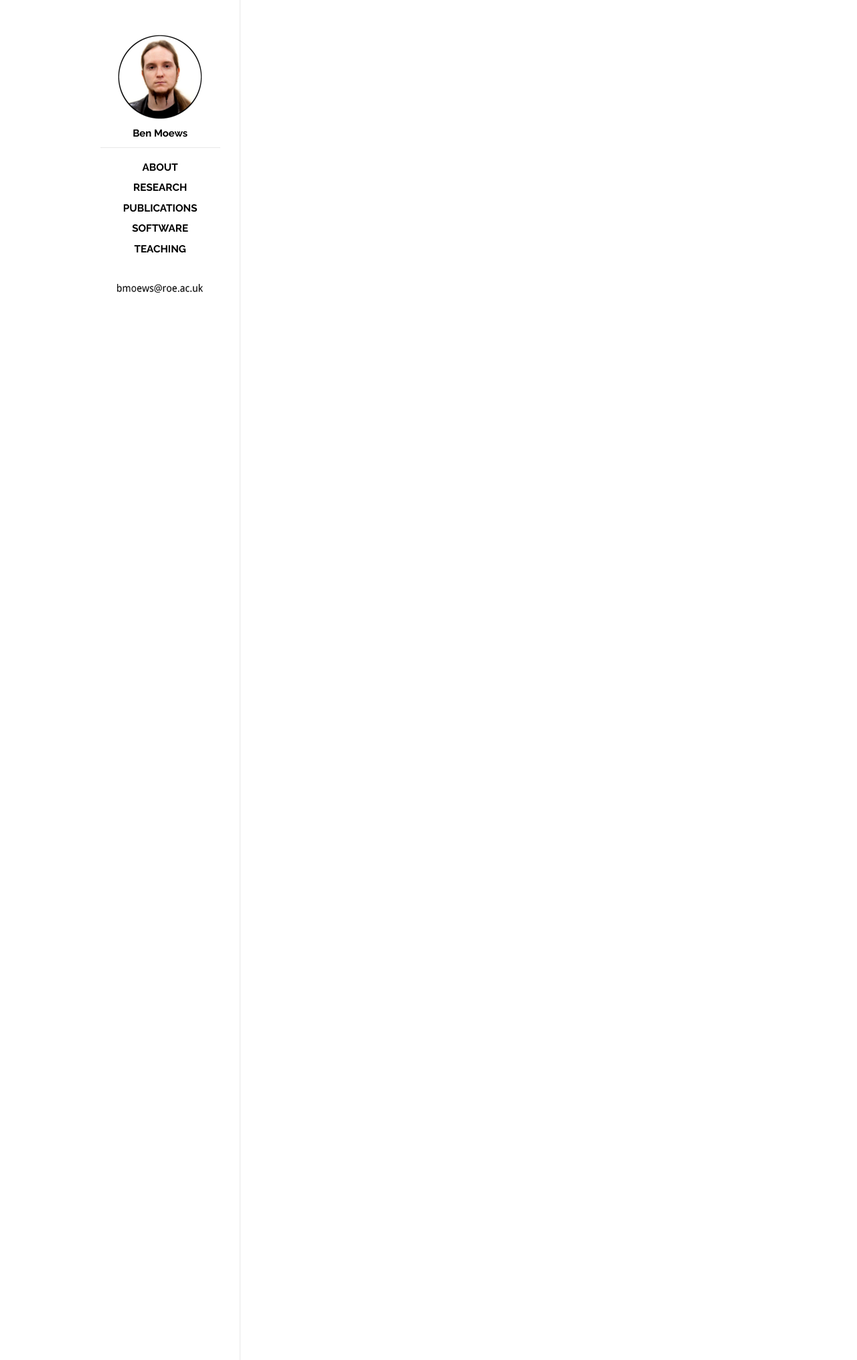
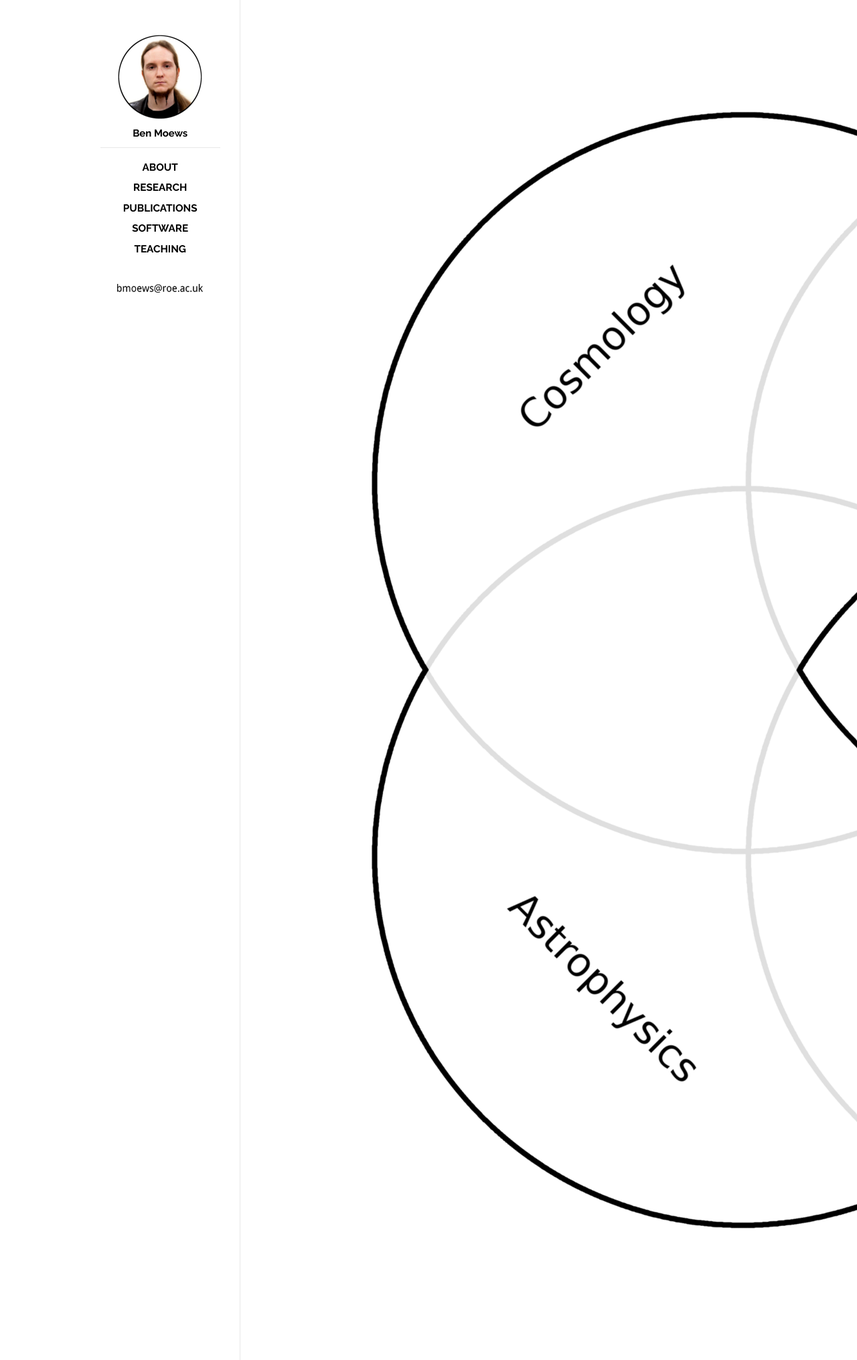
Before and after one commit to moews/moews.github.io, a Jekyll site: the page built from _posts/2017-03-28-home.md, in a window 1280 px wide. Shown: the whole page at 67% size. Built offline with Jekyll 4.4.1, drawn with Linux system fonts in a browser that asks for light colours.

Commit message:
Update 2017-03-28-home.md

```diff
--- a/_posts/2017-03-28-home.md
+++ b/_posts/2017-03-28-home.md
@@ -6,19 +6,23 @@ cover: cover.jpg
 categories: home
 ---
 
+<img src="/images/home_graphic_1.png"
+onmouseover="this.src='/images/home_graphic_2.png'"
+onmouseout="this.src='/images/home_graphic_1.png'">
+
 <!--<img src="/images/home_graphic.png" width="70%">-->
 
-<style type="text/css">
+<!--<style type="text/css">
 a.swap {
 background-image:url(/images/home_graphic_1.png);
-}
+}-->
 
-a.swap:hover {
+<!--a.swap:hover {
 background-image:url(/images/home_graphic_2.png);
 }
-</style>
+</style>-->
 
-<a href="about" class="swap"><img src="" width="70%"></a>
+<!--<a href="about" class="swap"><img src="" width="70%"></a>-->
 
 <!--<a href="about" class="swap"><img src="/images/home_graphic_1.png" width="70%"></a>-->
 <!--<head>
```
